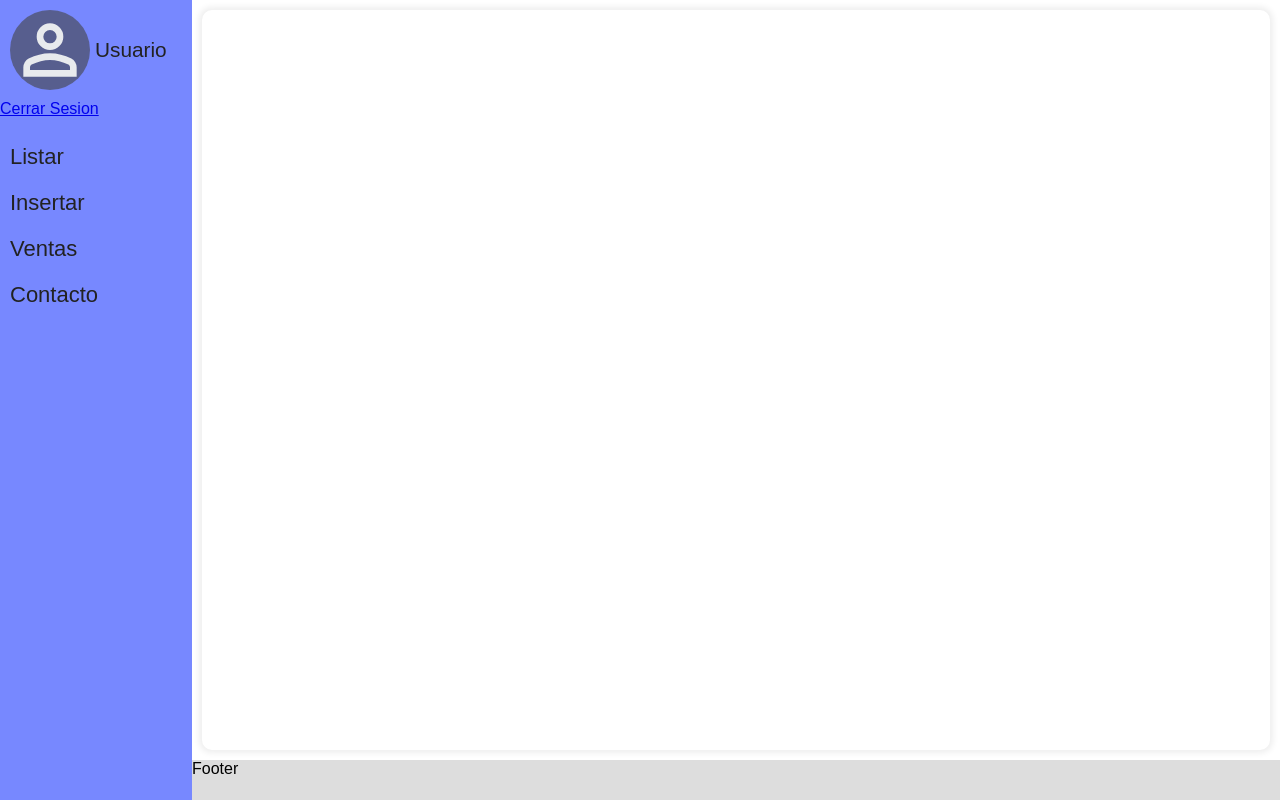
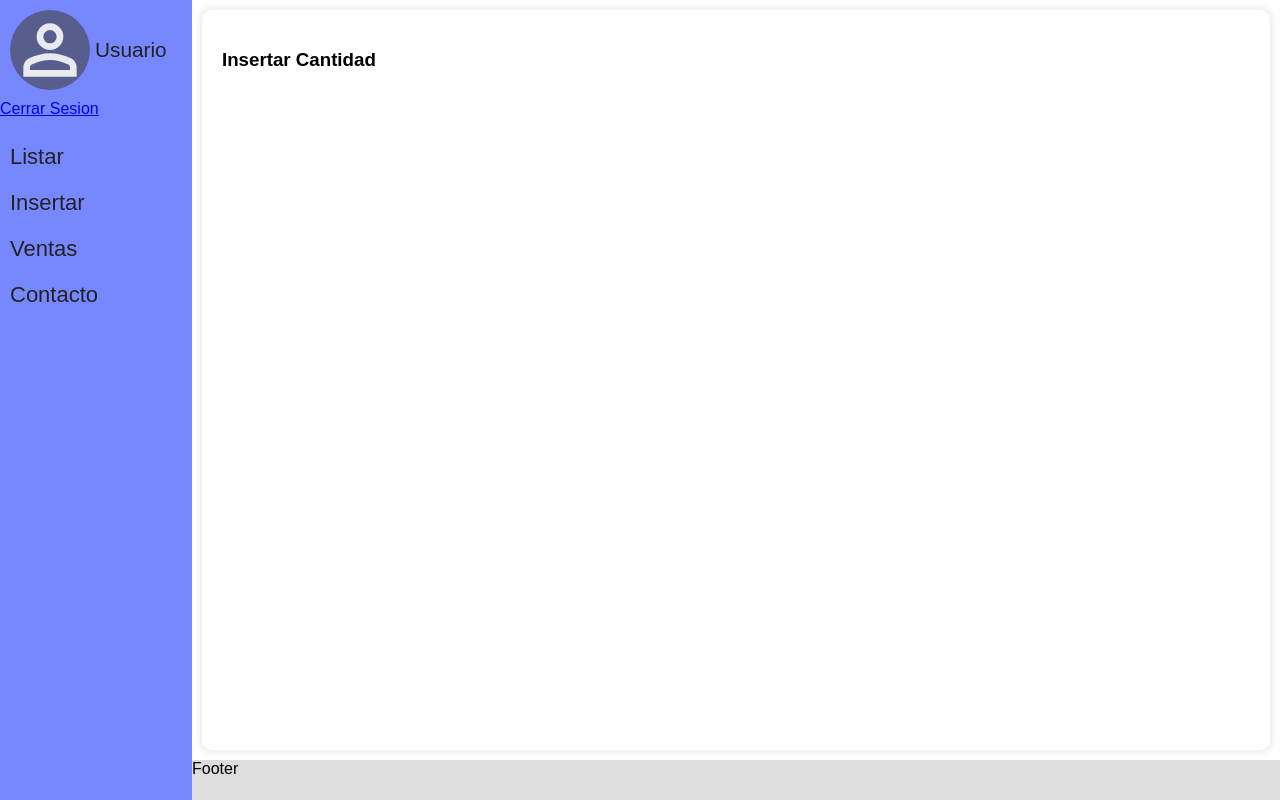
Before and after one commit to DiegosalcedoRomero03/laguacainventario, a PHP site: template src/views/añadir_cantidad_producto.php in a window 1280 px wide. Run offline with PHP 8.4, Linux system fonts and the light colour scheme; the template is opened without the code that fills it, so the values that code supplies are empty; some libraries are stand-ins or nearby versions.

Commit message:
commit de Prueba

```diff
--- a/src/views/añadir_cantidad_producto.php
+++ b/src/views/añadir_cantidad_producto.php
@@ -7,7 +7,9 @@ $title = "Insertar Cantidad Producto";
 ?>
 
 <form action="">
-    <p></p>
+    <h1>
+        Insertar Cantidad
+    </h1>
 </form>
 
 
```
